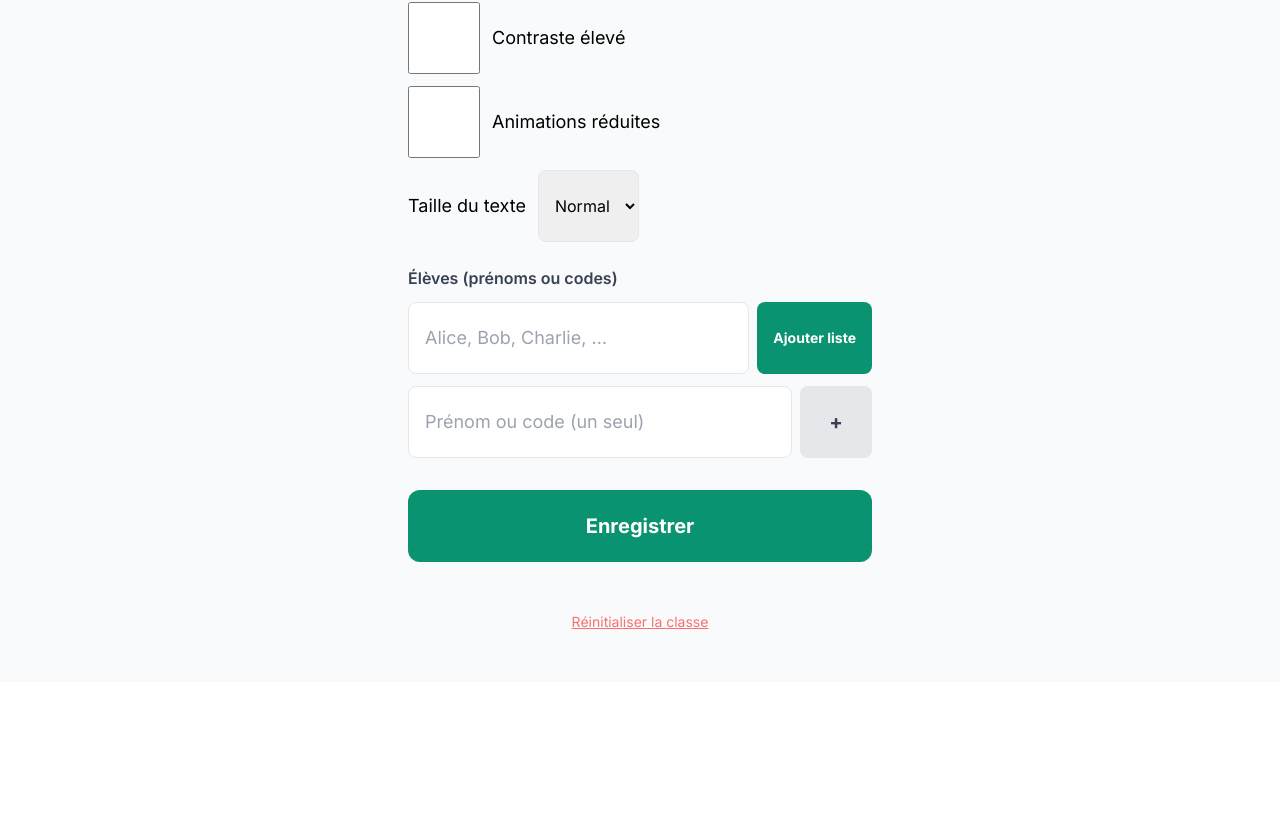
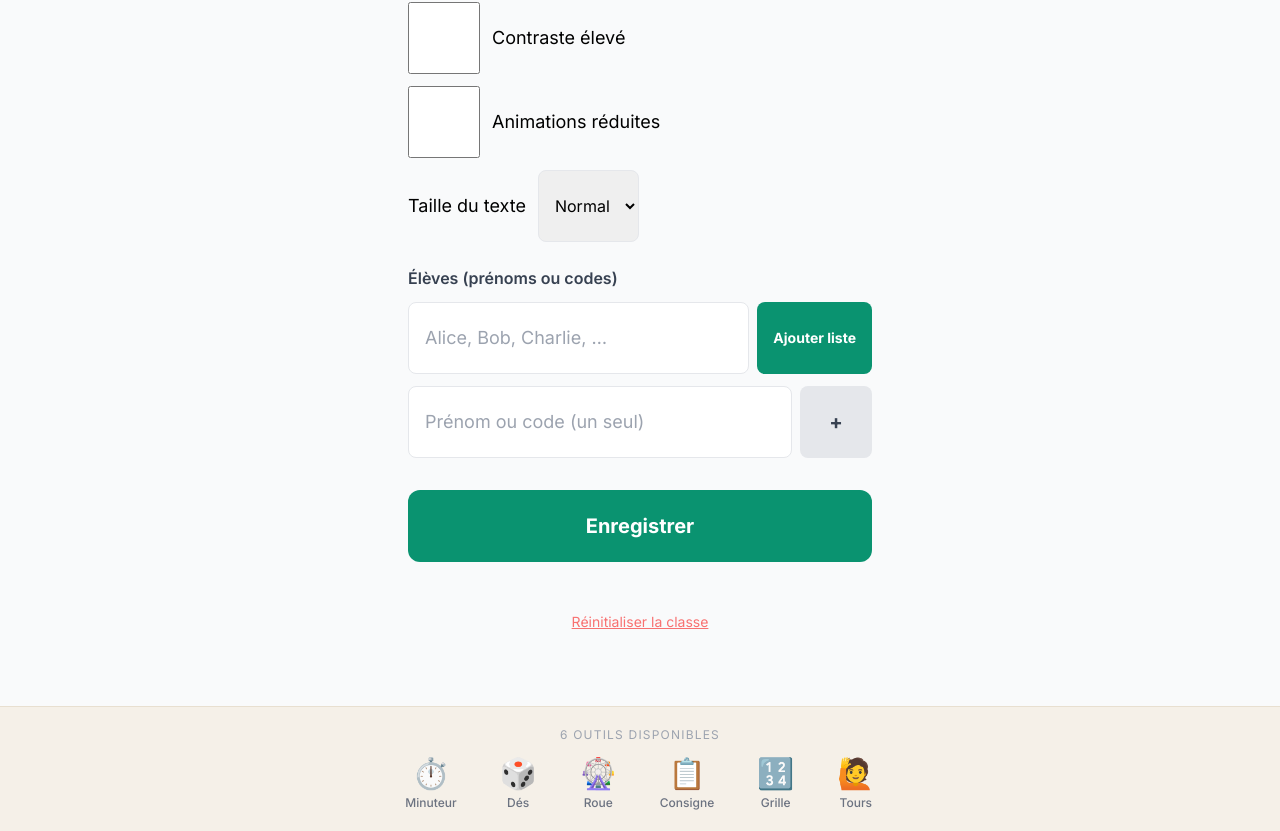
Before and after one commit to jfb4plai/UtilActif, a React (Vite) app: page / in a window 1280 px wide. Shown: the part 639-1470 px from the top of the page. Before the commit the page ends 1321 px from the top, so only its background shows below. Built offline with nearby package versions, Linux system fonts and the light colour scheme.

Commit message:
feat: bande pictos des 6 outils en bas de ClassSetup
Co-Authored-By: Claude Sonnet 4.6 <noreply@anthropic.com>

```diff
--- a/src/components/ClassSetup.jsx
+++ b/src/components/ClassSetup.jsx
@@ -1,5 +1,14 @@
 import { useState } from 'react'
 import { useClass } from '../shared/useClass'
+
+const TOOLS_PREVIEW = [
+  { icon: '⏱️', label: 'Minuteur' },
+  { icon: '🎲', label: 'Dés' },
+  { icon: '🎡', label: 'Roue' },
+  { icon: '📋', label: 'Consigne' },
+  { icon: '🔢', label: 'Grille' },
+  { icon: '🙋', label: 'Tours' },
+]
 
 const LEVELS = [
   '1re mat.', '2e mat.', '3e mat.',
@@ -220,6 +229,18 @@ export function ClassSetup({ onDone }) {
         </button>
       </form>
       </div>
+
+      <div className="w-full bg-[#f5f0e8] border-t border-[#e8dfd0] px-6 py-5 mt-6">
+        <p className="text-xs text-gray-400 uppercase tracking-widest mb-3 text-center">6 outils disponibles</p>
+        <div className="flex justify-around max-w-lg mx-auto">
+          {TOOLS_PREVIEW.map((t) => (
+            <div key={t.label} className="flex flex-col items-center gap-1">
+              <span className="text-3xl">{t.icon}</span>
+              <span className="text-xs text-gray-500 font-medium">{t.label}</span>
+            </div>
+          ))}
+        </div>
+      </div>
     </div>
   )
 }
```
